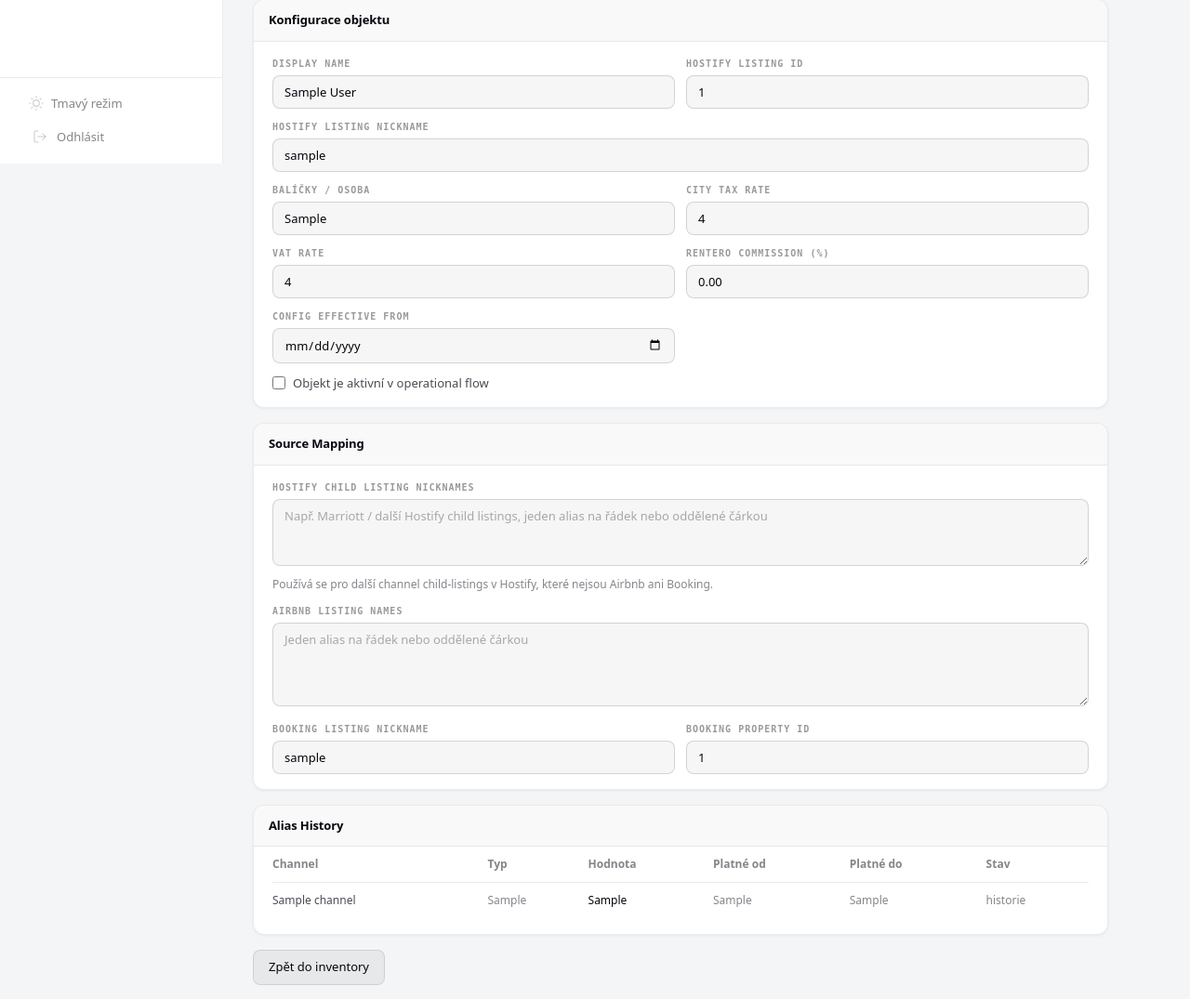
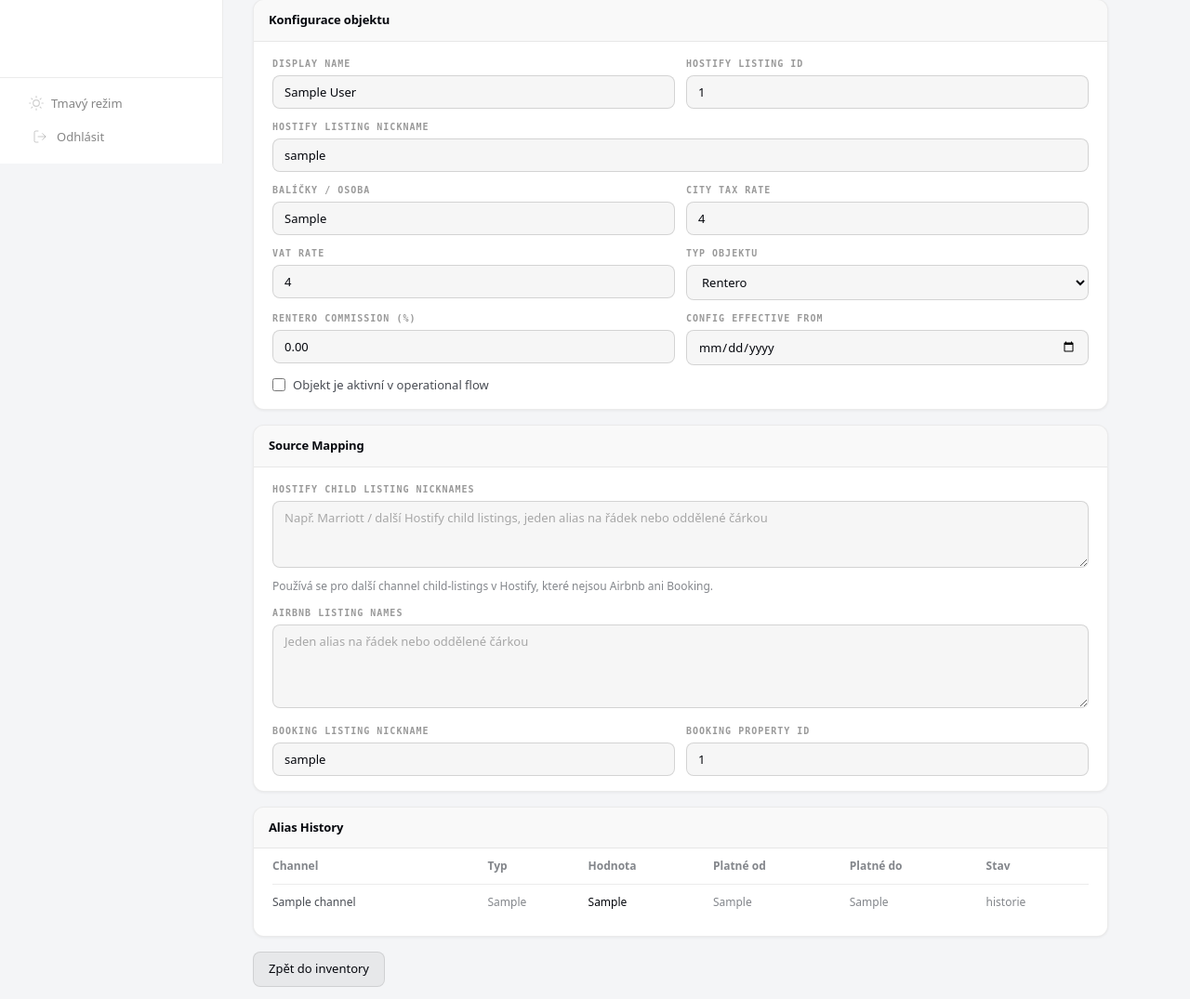
Before and after one commit to agame41-debug/propertx, a Python web app: template templates/client.html in a window 1280 px wide. Shown: the part 624-1699 px from the top of the page at 93% size. Run offline with Jinja, Linux system fonts and the light colour scheme; the template is opened without the code that fills it: most values are stand-ins (such as "Sample title", 1, 10 or a date in 2020); some web fonts are replaced.

Commit message:
feat: Z Klient summary (3% payout fee), client_type selector in config
- summary.py: Z Klient gets rentero_fee = 3% of gross_payout,
  client gets cena_ubyt + city_tax
- config.py: client_type flows from DB through runtime config
- db_admin.py: upsert saves client_type
- operations.py: client_save handles client_type form field
- client.html: Typ objektu dropdown (Rentero/Klient/Z Klient)
- property_intro.html: shows "Odměna Rentero (3% z výplaty)" for Z Klient

Co-Authored-By: Claude Opus 4.6 (1M context) <noreply@anthropic.com>

```diff
--- a/report/config.py
+++ b/report/config.py
@@ -182,6 +182,7 @@ def _build_property_from_db(
             "city_tax_rate": db_object.get("city_tax_rate", prop.get("city_tax_rate", 0)),
             "vat_rate": db_object.get("vat_rate", prop.get("vat_rate", 0.21)),
             "rentero_commission": db_object.get("rentero_commission", prop.get("rentero_commission", 0.15)),
+            "client_type": db_object.get("client_type", prop.get("client_type", "rentero")),
             "active": bool(db_object.get("active", 1)),
             "slug": slug,
         }
@@ -288,6 +289,7 @@ def sync_property_to_db(
             "city_tax_rate": prop.get("city_tax_rate", 0),
             "vat_rate": prop.get("vat_rate", 0.21),
             "rentero_commission": prop.get("rentero_commission", 0.15),
+            "client_type": prop.get("client_type", "rentero"),
             "active": prop.get("active", True),
         },
     )
--- a/report/db_admin.py
+++ b/report/db_admin.py
@@ -55,10 +55,10 @@ def upsert_report_object(conn: sqlite3.Connection, data: dict) -> None:
         """INSERT INTO report_objects
            (slug, display_name, hostify_listing_id, listing_nickname,
             balicky_per_person, city_tax_rate, vat_rate, rentero_commission,
-            active, created_at, updated_at)
+            client_type, active, created_at, updated_at)
            VALUES (:slug, :display_name, :hostify_listing_id, :listing_nickname,
                    :balicky_per_person, :city_tax_rate, :vat_rate, :rentero_commission,
-                   :active, :created_at, :updated_at)
+                   :client_type, :active, :created_at, :updated_at)
            ON CONFLICT(slug) DO UPDATE SET
              display_name=excluded.display_name,
              hostify_listing_id=excluded.hostify_listing_id,
@@ -67,6 +67,7 @@ def upsert_report_object(conn: sqlite3.Connection, data: dict) -> None:
              city_tax_rate=excluded.city_tax_rate,
              vat_rate=excluded.vat_rate,
              rentero_commission=excluded.rentero_commission,
+             client_type=excluded.client_type,
              active=excluded.active,
              updated_at=excluded.updated_at""",
         {
@@ -78,6 +79,7 @@ def upsert_report_object(conn: sqlite3.Connection, data: dict) -> None:
             "city_tax_rate": data.get("city_tax_rate", 0),
             "vat_rate": data.get("vat_rate", 0.21),
             "rentero_commission": data.get("rentero_commission", 0.15),
+            "client_type": data.get("client_type", "rentero"),
             "active": 1 if data.get("active", True) else 0,
             "created_at": created_at,
             "updated_at": now,
--- a/report/routes/operations.py
+++ b/report/routes/operations.py
@@ -180,6 +180,7 @@ def register(app, state) -> None:
         active: str = Form(""),
         config_effective_from: str = Form(""),
         rentero_commission: str = Form(""),
+        client_type: str = Form(""),
         _csrf=Depends(require_csrf),
         _=Depends(require_auth),
         _w=Depends(require_write_access),
@@ -253,6 +254,9 @@ def register(app, state) -> None:
                 rate = None
             if rate is not None and 0 <= rate <= 1:
                 updated_prop["rentero_commission"] = rate
+
+        if client_type in ("rentero", "klient", "z_klient"):
+            updated_prop["client_type"] = client_type
 
         effective_from = config_effective_from.strip() or None
         state["sync_property_to_db"](
--- a/templates/client.html
+++ b/templates/client.html
@@ -100,6 +100,14 @@
           <input type="text" name="vat_rate" value="{{ prop.vat_rate or '' }}" class="form-input">
         </div>
         <div>
+          <label class="form-label">Typ objektu</label>
+          <select name="client_type" class="form-input">
+            <option value="rentero" {% if prop.client_type == 'rentero' %}selected{% endif %}>Rentero</option>
+            <option value="klient" {% if prop.client_type == 'klient' %}selected{% endif %}>Klient</option>
+            <option value="z_klient" {% if prop.client_type == 'z_klient' %}selected{% endif %}>Z Klient</option>
+          </select>
+        </div>
+        <div>
           <label class="form-label">Rentero commission (%)</label>
           <input type="text" name="rentero_commission" value="{{ "%.2f"|format((prop.rentero_commission or 0) * 100) }}" class="form-input">
         </div>
--- a/templates/partials/property_intro.html
+++ b/templates/partials/property_intro.html
@@ -261,7 +261,11 @@
 
   <div class="kpi-card kpi-card-red">
     <div class="kpi-label">
+      {% if prop.client_type == 'z_klient' %}
+      Odměna Rentero (3% z výplaty)
+      {% else %}
       Rentero fee ({{ "%.0f"|format(summary.rentero_commission_rate * 100) }}%)
+      {% endif %}
     </div>
     <div class="kpi-value" style="font-size:21px;color:var(--color-red);"
          data-copy="{{ "%.2f"|format(summary.rentero_fee_czk + summary.vat_rentero_fee_czk) }}">
```
Also changed, not shown: report/summary.py (+13 -3 lines).
